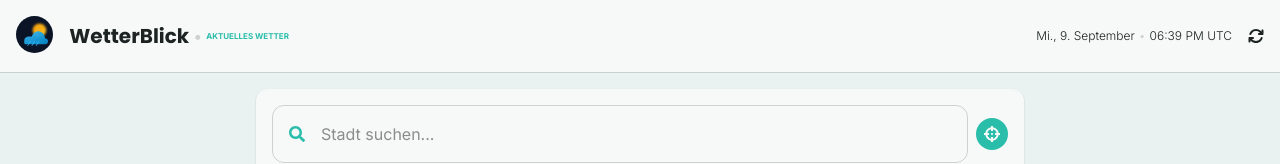
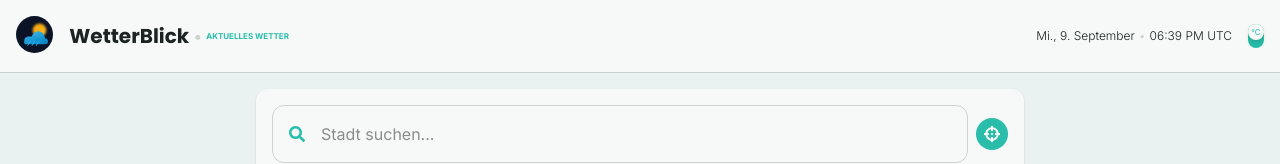
Before and after one commit to adriagomez-syntax/wetter-app-adria, a React (Vite) app: page / in a window 1280 px wide. Shown: the top 164 px of the page. Built offline with nearby package versions, Linux system fonts and the light colour scheme; no server answers.

Commit message:
Toggle units

```diff
--- a/src/App.jsx
+++ b/src/App.jsx
@@ -3,18 +3,26 @@ import Header from "./components/header/Header";
 import Main from "./components/main/Main";
 import Footer from "./components/footer/Footer";
 import ErrorContext from "./context/ErrorContext"
+import TemperatureContext from "./context/TemperatureContext";
+import { useLocalStorage } from "./hooks/useLocalStorage";
+import { useToggle } from "./hooks/useToggle";
+import { temperatureUnits } from "./assets/utils";
 
 export default function App() {
 
 	const [error, setError] = useState(null)
+	const [tempUnitSave, setTempUnit] = useLocalStorage("tempUnits", 0)
+	const [tempUnit, toogleTempUnit] = useToggle(Array.from(temperatureUnits.keys()), tempUnitSave, setTempUnit)
 
 	return (
 		<div className="flex flex-col min-h-screen font-primary text-text bg-background">
-			<ErrorContext value={{ error, setError }}>
+			<TemperatureContext value={{ tempUnit, toogleTempUnit }}>
 				<Header />
-				<Main />
+				<ErrorContext value={{ error, setError }}>
+					<Main />
+				</ErrorContext>
 				<Footer />
-			</ErrorContext>
+			</TemperatureContext>
 		</div>
 	)
 }
--- a/src/api/weatherApi.js
+++ b/src/api/weatherApi.js
@@ -1,4 +1,5 @@
 import { env } from "cloudflare:workers";
+import { temperatureUnits } from "../assets/utils";
 
 const API_KEY = env.API_KEY;
 const GEO = "/geo/1.0"
@@ -30,18 +31,21 @@ export async function getCoords(city, signal) {
 	return resp[0]
 }
 
-export async function getCurrentWeather(lat, lon, signal) {
-	const url = `${getBase()}${DATA}/weather?lat=${lat}&lon=${lon}&units=metric&lang=de&appid=${API_KEY}`
+export async function getCurrentWeather(lat, lon, signal, unitsIndex = 0) {
+	const units = temperatureUnits[unitsIndex].id
+	const url = `${getBase()}${DATA}/weather?lat=${lat}&lon=${lon}&units=${units}&lang=de&appid=${API_KEY}`
 	return await getRequest(url, signal, "Wetter nicht gefunden")
 }
 
-export async function getForecast(lat, lon, signal) {
-	const url = `${getBase()}${DATA}/forecast?lat=${lat}&lon=${lon}&units=metric&lang=de&appid=${API_KEY}`
+export async function getForecast(lat, lon, signal, unitsIndex = 0) {
+	const units = temperatureUnits[unitsIndex].id
+	const url = `${getBase()}${DATA}/forecast?lat=${lat}&lon=${lon}&units=${units}&lang=de&appid=${API_KEY}`
 	return await getRequest(url, signal, "Vorhersage nicht gefunden")
 }
 
-export async function getAirQuality(lat, lon, signal) {
-	const url = `${getBase()}${DATA}/air_pollution?lat=${lat}&lon=${lon}&units=metric&lang=de&appid=${API_KEY}`
+export async function getAirQuality(lat, lon, signal, unitsIndex = 0) {
+	const units = temperatureUnits[unitsIndex].id
+	const url = `${getBase()}${DATA}/air_pollution?lat=${lat}&lon=${lon}&units=${units}&lang=de&appid=${API_KEY}`
 	return await getRequest(url, signal, "Luftqualität nicht gefunden")
 }
 
--- a/src/assets/utils.js
+++ b/src/assets/utils.js
@@ -1,3 +1,8 @@
+export const temperatureUnits = [
+	{ id: "metric", rep: "°C", velocity: "km/h" },
+	{ id: "imperial", rep: "°F", velocity: "mph" }
+]
+
 const directions = [
 	"N",
 	"NNE",
--- a/src/components/forecast/ForecastCard.jsx
+++ b/src/components/forecast/ForecastCard.jsx
@@ -2,8 +2,14 @@ import { FaTint } from "react-icons/fa";
 import Card from "../utils/Card";
 import WeatherIcon from "../utils/WeatherIcon";
 import { FaWind } from "react-icons/fa6";
+import { useContext } from "react";
+import TemperatureContext from "../../context/TemperatureContext";
+import { temperatureUnits } from "../../assets/utils";
 
 export default function ForecastCard({ dt_txt, main, weather, wind }) {
+
+	const { tempUnit } = useContext(TemperatureContext)
+	const temprep = temperatureUnits[tempUnit].rep
 
 	const weatherIcon = weather ? weather[0].icon : ""
 	const weatherName = weather ? weather[0].main : ""
@@ -25,20 +31,24 @@ export default function ForecastCard({ dt_txt, main, weather, wind }) {
 				</div>
 			</div>
 			<div className="flex flex-col gap-2 items-center">
-				<p className="font-bold">{ temp }°C</p>
+				<p className="font-bold">{`${ temp }${ temprep }`}</p>
 				<div className="flex gap-2 text-xs">
-					<p className="text-primary">{ temp_min }°C</p>
-					<p className="text-secondary">{ temp_max }°C</p>
+					<p className="text-primary">{`${ temp_min }${ temprep }`}</p>
+					<p className="text-secondary">{`${ temp_max }${ temprep }`}</p>
 				</div>
 			</div>
 			<div className="flex flex-col gap-2 justify-between items-end">
 				<div className="flex gap-2 items-center text-xs text-primary">
 					<FaTint />
-					<p>{ humidity }%</p>
+					<p>{ humidity }
+						<span className="text-2xs"> %</span>
+					</p>
 				</div>
 				<div className="flex gap-2 items-center text-xs text-secondary">
 					<FaWind />
-					<p>{ windSpeed } km/h</p>
+					<p>{ windSpeed }
+						<span className="text-2xs"> km/h</span>
+					</p>
 				</div>
 			</div>
 		</Card>
--- a/src/components/header/Header.jsx
+++ b/src/components/header/Header.jsx
@@ -1,7 +1,6 @@
 import Logo from "./Logo";
-import { FaArrowsRotate } from "react-icons/fa6";
-import Button from "../utils/Button";
 import CurrentTime from "./CurrentTime";
+import UnitsToggle from "./UnitsToogle";
 
 export default function Header() {
 	return (
@@ -15,9 +14,7 @@ export default function Header() {
 				</div>
 				<CurrentTime />
 			</div>
-			<Button>
-				<FaArrowsRotate />
-			</Button>
+			<UnitsToggle />
 		</header>
 	)
 }
--- /dev/null
+++ b/src/components/header/UnitsToogle.jsx
@@ -0,0 +1,22 @@
+import { useContext } from "react";
+import Button from "../utils/Button";
+import { temperatureUnits } from "../../assets/utils";
+import TemperatureContext from "../../context/TemperatureContext";
+
+export default function UnitsToggle() {
+
+	const { tempUnit, toogleTempUnit } = useContext(TemperatureContext)
+
+	return (
+		<Button
+			onClick={ toogleTempUnit }
+			className={`w-4 h-6 flex items-center rounded-full transition-colors duration-300 ${tempUnit === 0 ? "bg-primary" : "bg-secondary"}`}
+		>
+			<div className={`flex items-center justify-center bg-background w-4 h-4 rounded-full shadow-md transform transition-transform duration-300 ${tempUnit === 1 ? "translate-y-1" : "-translate-y-1"}`}>
+				<span className={`${tempUnit === 0 ? "text-primary" : "text-secondary"} text-2xs transition-colors duration-300`}>
+					{ temperatureUnits[tempUnit].rep }
+				</span>
+			</div>
+		</Button>
+	)
+}
--- a/src/components/result/ResultSection.jsx
+++ b/src/components/result/ResultSection.jsx
@@ -2,8 +2,14 @@ import Card from "../utils/Card";
 import { FaMapMarkerAlt } from "react-icons/fa";
 import WeatherIcon from "../utils/WeatherIcon";
 import InfoBlock from "../utils/InfoBlock"
+import { useContext } from "react";
+import TemperatureContext from "../../context/TemperatureContext";
+import { temperatureUnits } from "../../assets/utils";
 
 export default function ResultSection({ coord, weather, main, name, sys }) {
+
+	const { tempUnit } = useContext(TemperatureContext)
+	const temprep = temperatureUnits[tempUnit].rep
 
 	const fullName = name && sys ? `${ name }, ${ sys.country }` : "--"
 	const fullCoords = coord ? `${coord.lon}° N, ${coord.lat}° O` : "--"
@@ -29,12 +35,12 @@ export default function ResultSection({ coord, weather, main, name, sys }) {
 					<div className="flex flex-col gap-2">
 						<div className="flex gap-1 items-end">
 							<h2 className="font-secondary font-bold text-5xl">{ temp }</h2>
-							<span className="text-primary text-2xl">°C</span>
+							<span className="text-primary text-2xl">{ temprep }</span>
 						</div>
 						<div className="flex gap-2 text-2xs md:text-xs font-light">
-							<p>{`Gefühlt ${ feels_like }°C`}</p>
+							<p>{`Gefühlt ${ feels_like }${ temprep }`}</p>
 							<p className="text-background-dark/20">•</p>
-							<p className="text-secondary">{`T: ${ temp_min }°C H: ${ temp_max }°C`}</p>
+							<p className="text-secondary">{`T: ${ temp_min }${ temprep } H: ${ temp_max }${ temprep }`}</p>
 						</div>
 					</div>
 					<WeatherIcon icon={ weatherIcon } alt={ weatherName } />
--- a/src/components/telemetry/cards/WindCard.jsx
+++ b/src/components/telemetry/cards/WindCard.jsx
@@ -1,8 +1,13 @@
 import { FaWind } from "react-icons/fa6"
-import { getDirection } from "../../../assets/utils"
+import { temperatureUnits, getDirection } from "../../../assets/utils"
 import TelemetryCard from "./TelemetryCard"
+import { useContext } from "react"
+import TemperatureContext from "../../../context/TemperatureContext"
 
 export default function WindCard({ speed, gust, deg }) {
+
+	const { tempUnit } = useContext(TemperatureContext)
+	const velocity = temperatureUnits[tempUnit].velocity
 
 	const windKm = speed ? Math.trunc(speed * 3.6) : "--"
 	const gustKm = gust ? (gust ? Math.trunc(gust * 3.6) : "") : ""
@@ -13,13 +18,13 @@ export default function WindCard({ speed, gust, deg }) {
 			title="Wind"
 			icon={ FaWind }
 			value={ windKm }
-			units="km/h"
+			units={ velocity }
 			extra={ direction }
 		>
 			{ gustKm &&
 				<div className="flex gap-1">
 					<p>Böen: </p>
-					<span>{ gustKm } km/h</span>
+					<span>{`${ gustKm } ${ velocity }`}</span>
 				</div>
 			}
 		</TelemetryCard>
--- /dev/null
+++ b/src/context/TemperatureContext.jsx
@@ -0,0 +1,5 @@
+import { createContext } from "react";
+
+const TemperatureContext = createContext()
+
+export default TemperatureContext
--- /dev/null
+++ b/src/hooks/useToggle.js
@@ -0,0 +1,22 @@
+import { useEffect, useState } from "react";
+
+export function useToggle(listValues, initialValue, callback = null) {
+
+	const [index, setIndex] = useState(() => listValues.find(val => val === initialValue))
+	const [value, setValue] = useState(initialValue)
+
+	function toggle() {
+
+		const newIndex = (index + 1) % listValues.length
+		setIndex(newIndex)
+		setValue(listValues[newIndex])
+	}
+
+	useEffect(() => {
+		if (callback) { callback(value) }
+
+	// eslint-disable-next-line react-hooks/exhaustive-deps
+	}, [value])
+
+	return [value, toggle]
+}
--- a/src/hooks/useWeather.js
+++ b/src/hooks/useWeather.js
@@ -1,9 +1,11 @@
 import { useContext, useEffect, useState } from "react"
 import { getAirQuality, getCoords, getCurrentWeather, getForecast } from "../api/weatherApi"
 import ErrorContext from "../context/ErrorContext"
+import TemperatureContext from "../context/TemperatureContext"
 
 export function useWeather({ city, position }) {
 
+	const { tempUnit } = useContext(TemperatureContext)
 	const { setError } = useContext(ErrorContext)
 	const [loading, setLoading] = useState(false)
 	const [weather, setWeather] = useState(null)
@@ -41,9 +43,9 @@ export function useWeather({ city, position }) {
 				let airQualityData = null
 
 				Promise.all([
-					getCurrentWeather(lat, lon, controller.signal),
-					getForecast(lat, lon, controller.signal),
-					getAirQuality(lat, lon, controller.signal)
+					getCurrentWeather(lat, lon, controller.signal, tempUnit),
+					getForecast(lat, lon, controller.signal, tempUnit),
+					getAirQuality(lat, lon, controller.signal, tempUnit)
 				])
 					.then((values) => {
 						weatherData = values[0]
@@ -66,7 +68,7 @@ export function useWeather({ city, position }) {
 		return () => controller.abort()
 
 		// eslint-disable-next-line react-hooks/exhaustive-deps
-	}, [city, position])
+	}, [city, position, tempUnit])
 
 	return { weather, forescast, airQuality, loading }
 }
```
